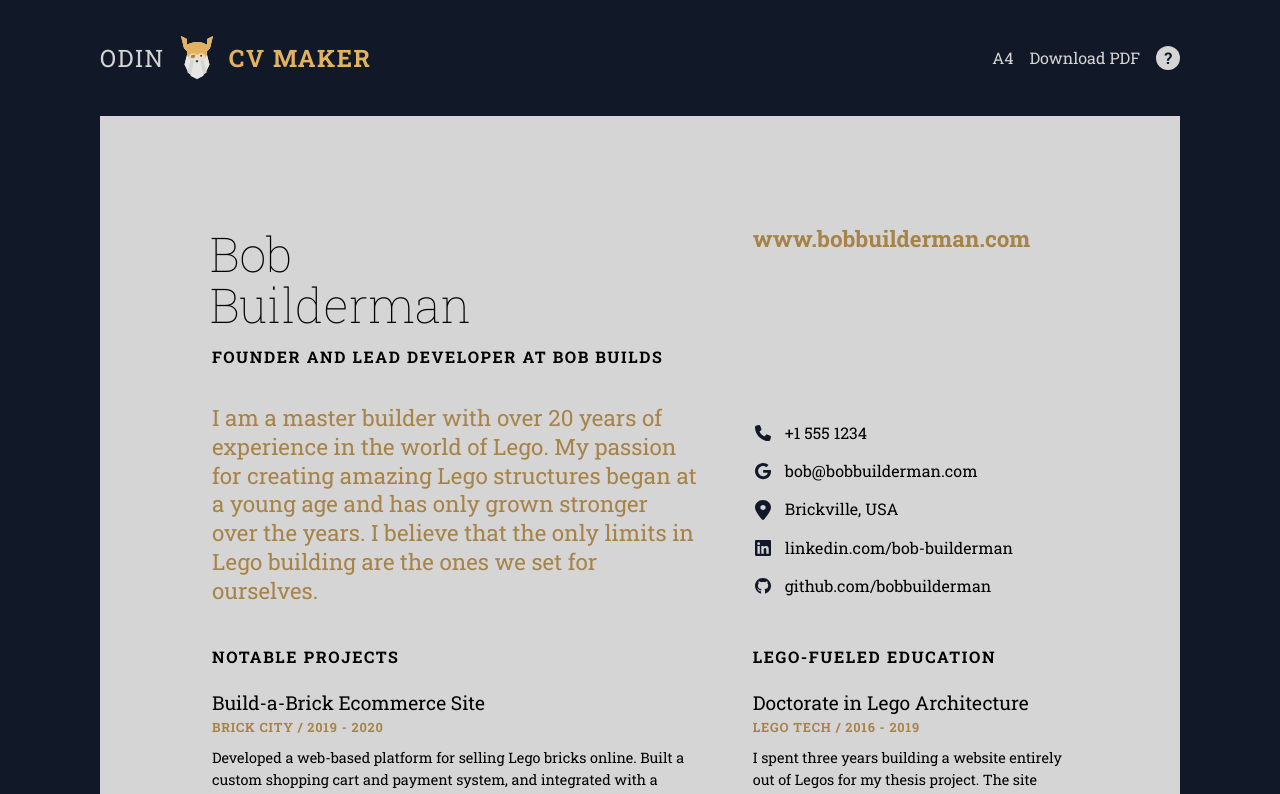
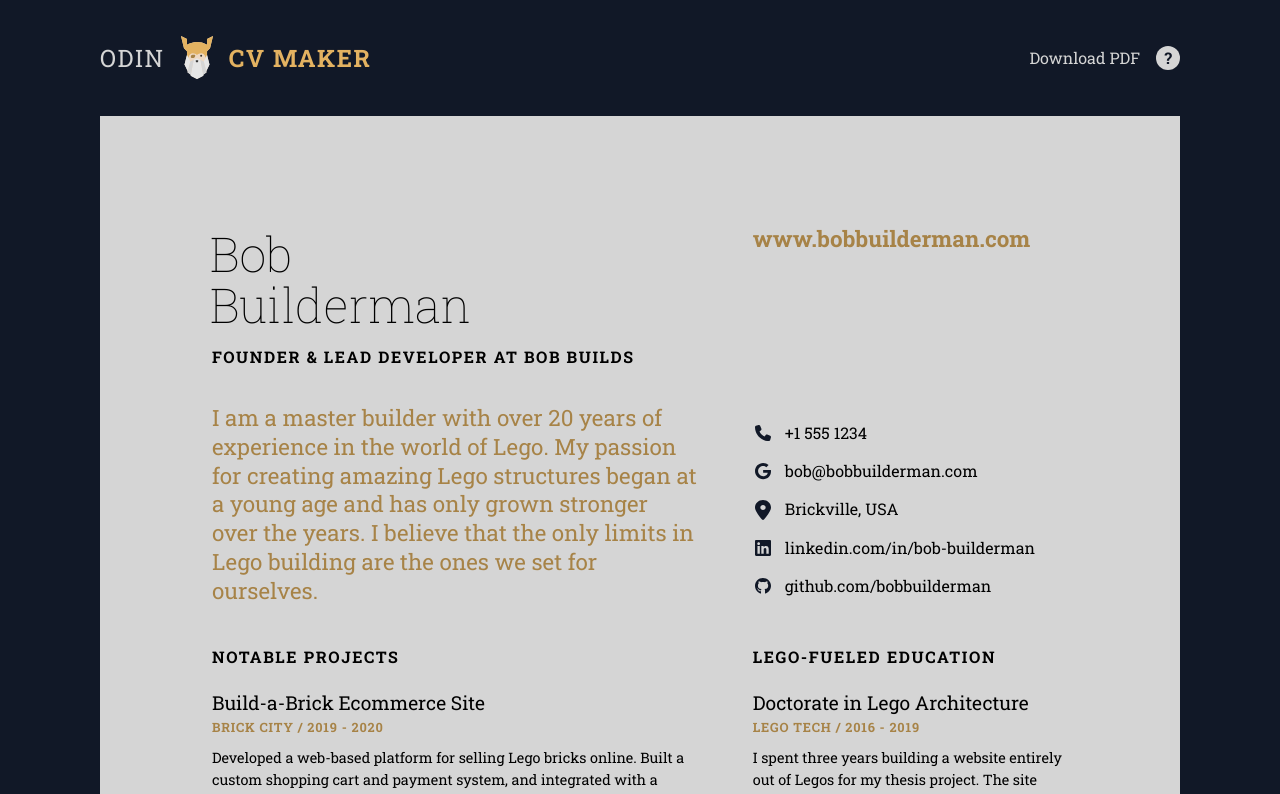
Before and after one commit to hello-damiro/cv-maker, a React (Create React App) app: page / in a window 1280 px wide. Shown: the top 794 px of the page. Built offline with nearby package versions, Linux system fonts and the light colour scheme.

Commit message:
div to pdf tested

```diff
--- a/package.json
+++ b/package.json
@@ -7,6 +7,8 @@
         "@testing-library/jest-dom": "^5.16.5",
         "@testing-library/react": "^13.4.0",
         "@testing-library/user-event": "^13.5.0",
+        "html2canvas": "^1.4.1",
+        "jspdf": "^2.5.1",
         "react": "^18.2.0",
         "react-dom": "^18.2.0",
         "react-scripts": "5.0.1",
--- a/src/components/HeaderOptions.jsx
+++ b/src/components/HeaderOptions.jsx
@@ -1,15 +1,26 @@
 import React from 'react';
+import jsPDF from 'jspdf';
+import html2canvas from 'html2canvas';
 
-function HeaderOptions(props) {
+function HeaderOptions() {
+    const toPDF = () => {
+        const paper = document.querySelector('.paper');
+        html2canvas(paper).then((canvas) => {
+            const pdf = new jsPDF('p', 'pt', [canvas.width, canvas.height]);
+            pdf.addImage(canvas.toDataURL('image/png'), 0, 0, canvas.width, canvas.height);
+            pdf.save('odin-cv-maker.pdf');
+        });
+    };
+
     return (
         <div className="options">
-            <div className="paper-sizes">A4</div>
-            <div className="download">Download PDF</div>
+            {/* <div className="paper-sizes">A4</div> */}
+            <div onClick={toPDF} className="download">
+                Download PDF
+            </div>
             <div className="about">?</div>
         </div>
     );
 }
 
-HeaderOptions.propTypes = {};
-
 export default HeaderOptions;
--- a/src/data/CVData.js
+++ b/src/data/CVData.js
@@ -1,14 +1,14 @@
 const cvData = {
     firstname: 'Bob',
     lastname: 'Builderman',
-    position: 'Founder and Lead Developer at Bob Builds',
+    position: 'Founder & Lead Developer at Bob Builds',
     website: 'www.bobbuilderman.com',
     about: 'I am a master builder with over 20 years of experience in the world of Lego. My passion for creating amazing Lego structures began at a young age and has only grown stronger over the years. I believe that the only limits in Lego building are the ones we set for ourselves.',
     contacts: {
         phone: '+1 555 1234',
         email: 'bob@bobbuilderman.com',
         location: 'Brickville, USA',
-        linkedin: 'linkedin.com/bob-builderman',
+        linkedin: 'linkedin.com/in/bob-builderman',
         github: 'github.com/bobbuilderman',
     },
     experience: {
--- a/src/styles/index.css
+++ b/src/styles/index.css
@@ -196,3 +196,11 @@ a:hover {
     flex-direction: row;
     align-items: center;
 }
+
+.download {
+    cursor: pointer;
+}
+
+.download:hover {
+    color: var(--yellow);
+}
```
Also changed, not shown: 1 other file (tests, documents, lock files or other folders).
